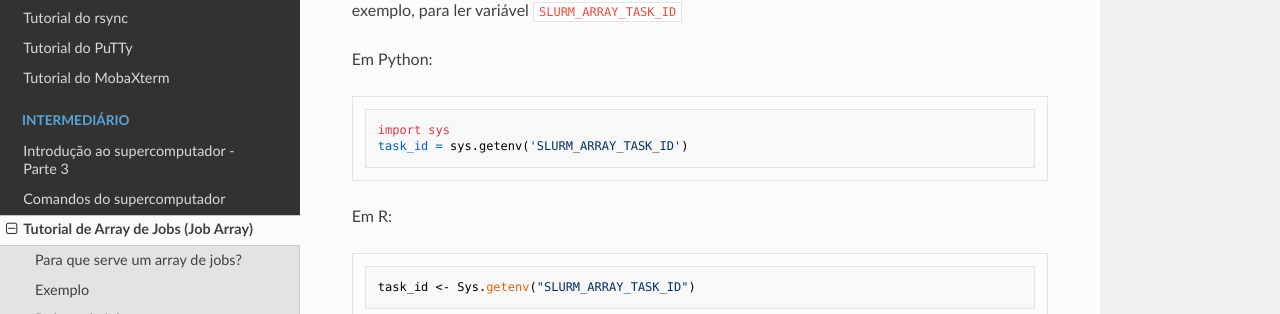
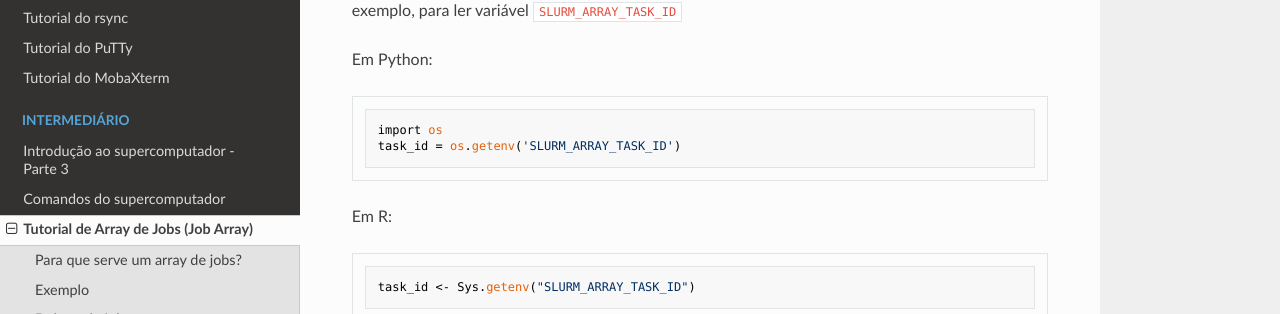
Before and after one commit to NPAD-UFRN/Tutorials, an MkDocs documentation site: the page built from docs/intermediate/job_array.md, in a window 1280 px wide and 900 px high, scrolled down 3636 px. Shown: the part 137-451 px from the top of the window. Built offline with MkDocs 1.6.1, drawn with Linux system fonts in a browser that asks for light colours; nearby versions of some CDN libraries.

Commit message:
Tutorial Job Array

````diff
--- a/docs/intermediate/job_array.md
+++ b/docs/intermediate/job_array.md
@@ -139,8 +139,8 @@ As linguagens de programação, em geral, possuem comandos para ler a variáveis
 Em Python:
 
 ```python
-import sys
-task_id = sys.getenv('SLURM_ARRAY_TASK_ID')
+import os
+task_id = os.getenv('SLURM_ARRAY_TASK_ID')
 ```
 
 Em R:
````
